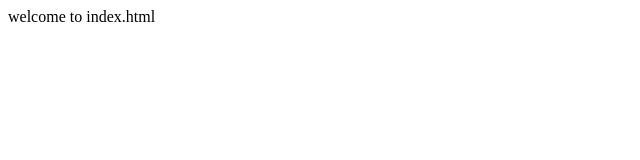
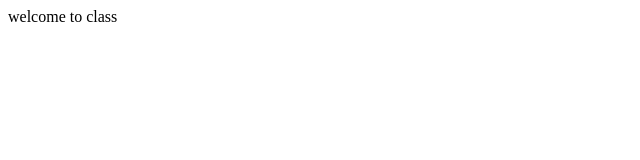
Before and after one commit to code-javarun/example, a plain HTML site: page index.html in a window 1280 px wide. Shown: the full height of the page, 0-640 px from the left. Drawn offline with Linux system fonts and the light colour scheme.

Commit message:
sameline

```diff
--- a/index.html
+++ b/index.html
@@ -3,7 +3,7 @@
     <meta charset="UTF-8">
     <meta name="viewport" content="width=device-width, initial-scale=1.0">
     <title>Document</title>
-    <p>welcome to index.html</p>
+    <p>welcome to class</p>
 </head>
 <body>
 
```
